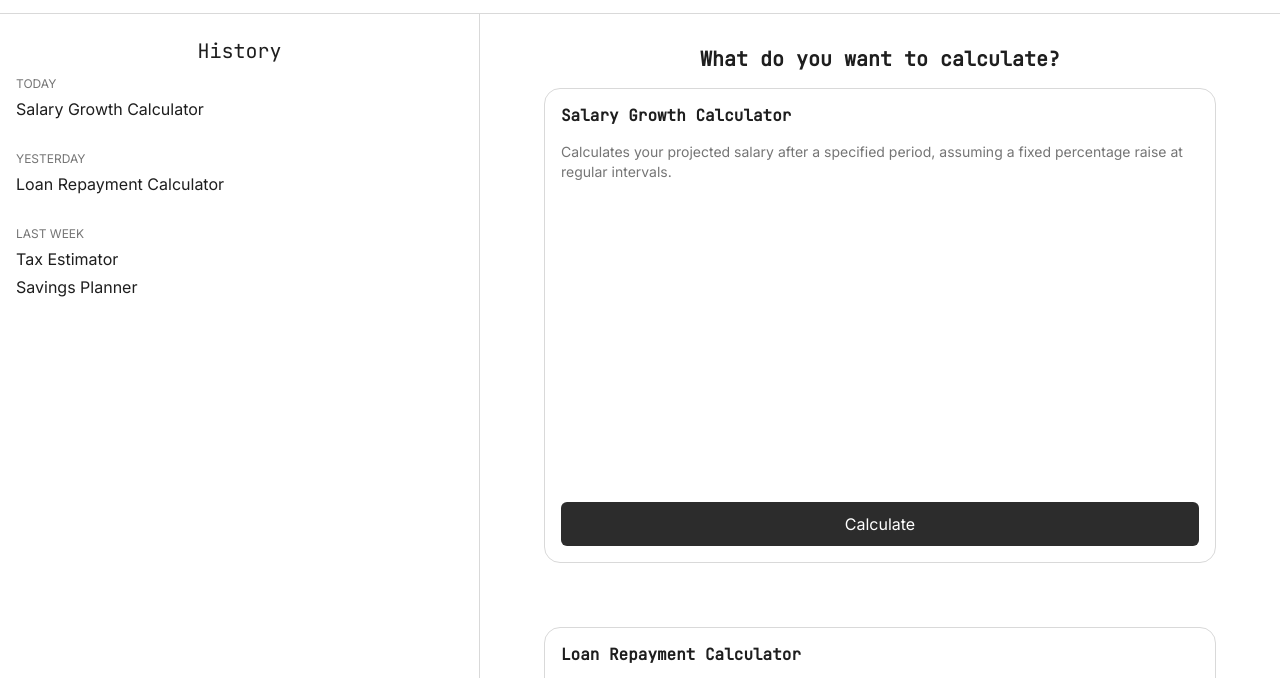
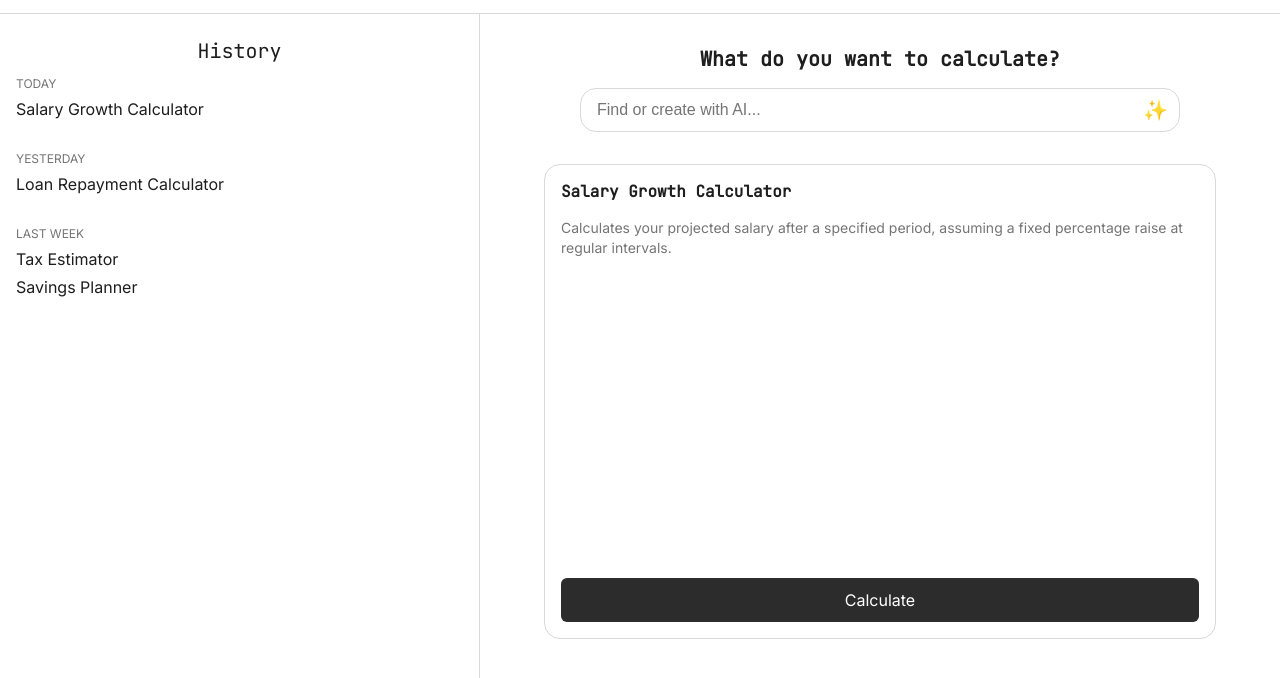
Before and after one commit to devformed/calculatorify, a website with bundled scripts: page frontend/public/dashboard.html in a window 1280 px wide. Shown: the part 50-728 px from the top of the page. Built offline with nearby package versions, Linux system fonts and the light colour scheme.

Commit message:
minor changes

```diff
--- a/frontend/public/dashboard.html
+++ b/frontend/public/dashboard.html
@@ -32,6 +32,10 @@
     <div id="sidebarResizer" class="sidebar-resizer"></div>
     <main id="mainContent" class="dashboard-main">
       <h1 class="dashboard-title">What do you want to calculate?</h1>
+      <div class="ai-input-group">
+        <input type="text" id="aiPromptInput" placeholder="Find or create with AI..." />
+        <button type="button" id="aiSubmit" class="ai-submit">✨</button>
+      </div>
       <div id="cardsContainer" class="dashboard-cards"></div>
     </main>
   </div>
--- a/frontend/src/history.ts
+++ b/frontend/src/history.ts
@@ -30,9 +30,6 @@ const historyData: HistorySection[] = [
   }
 ];
 
-/**
- * Renders history sections into the container with id 'historyContainer'.
- */
 export function renderHistory(): void {
   const container = document.getElementById("historyContainer");
   if (!container) return;
--- a/frontend/src/scss/_dashboard.scss
+++ b/frontend/src/scss/_dashboard.scss
@@ -142,6 +142,35 @@
   padding: 6rem 4rem 2rem;
   margin-left: 480px;
   flex-direction: column;
+
+    .ai-input-group {
+      position: relative;
+      width: 100%;
+      max-width: 600px;
+      margin-bottom: 2rem;
+
+      input {
+        width: 100%;
+        padding: 0.75rem 2.5rem 0.75rem 1rem;
+        border: 1px solid $color-border;
+        border-radius: $radius-lg;
+        font-size: 1rem;
+      }
+
+      .ai-submit {
+        position: absolute;
+        top: 50%;
+        right: 0.75rem;
+        transform: translateY(-50%);
+        background: none;
+        border: none;
+        cursor: pointer;
+        padding: 0;
+        font-size: 1.25rem;
+        line-height: 1;
+        color: $color-brand;
+      }
+    }
     .dashboard-cards {
       display: flex;
       flex-wrap: wrap;
```
